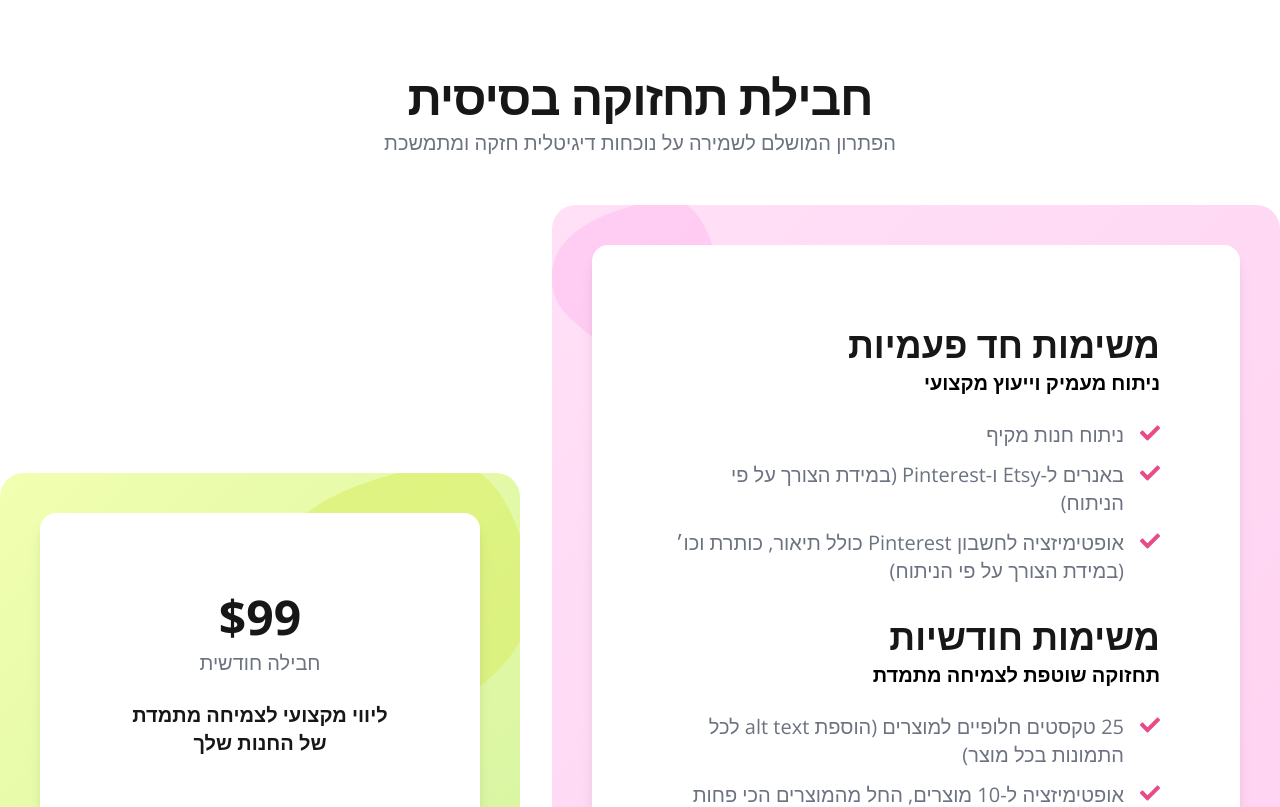
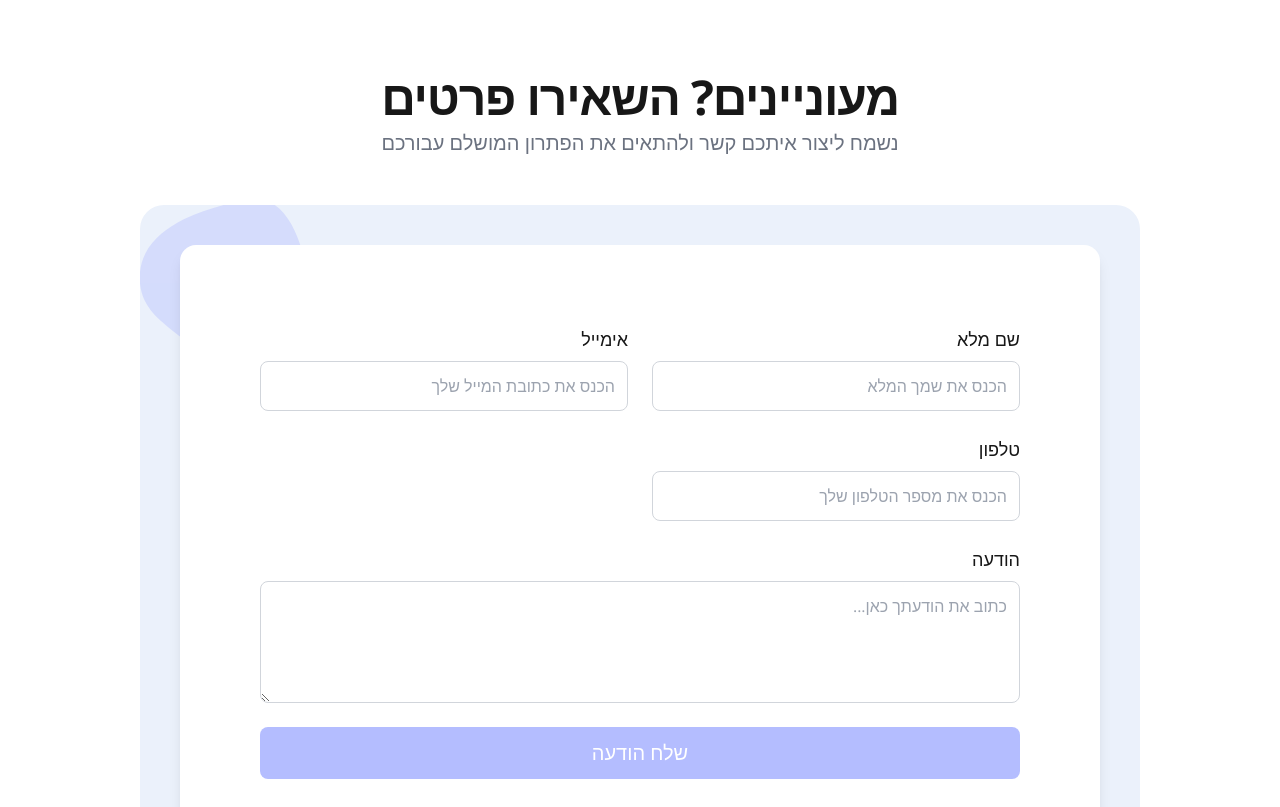
Before and after one commit to sheilagoopss/goopss-new, a Next.js app: page /il in a window 1280 px wide. Shown: the part 5560-6367 px from the top of the page. Built offline with nearby package versions, Linux system fonts and the light colour scheme; no server answers.

Commit message:
added contact form section

```diff
--- a/src/app/il/page.tsx
+++ b/src/app/il/page.tsx
@@ -7,6 +7,7 @@ import MultiSlideSlider from "@/components/landing/MultiSlideSlider";
 import { Open_Sans } from "next/font/google";
 import FloatingWhatsApp from "@/components/common/FloatingWhatsApp"
 import MaintenancePackage from "@/components/landing/MaintenancePackage"
+import ContactForm from "@/components/landing/ContactForm"
 
 const openSansHebrew = Open_Sans({
   subsets: ["hebrew"],
@@ -296,6 +297,7 @@ const Page = () => {
           </div>
         </div>
       </div>
+      <ContactForm />
       <MaintenancePackage />
       <div
         style={{
--- /dev/null
+++ b/src/components/landing/ContactForm.tsx
@@ -0,0 +1,93 @@
+"use client"
+
+import { Open_Sans } from "next/font/google"
+import { FormEvent } from "react"
+
+const openSansHebrew = Open_Sans({
+  subsets: ["hebrew"],
+  weight: ["400", "500", "600", "700"],
+  variable: "--font-open-sans-hebrew",
+})
+
+export default function ContactForm() {
+  const handleSubmit = (e: FormEvent<HTMLFormElement>) => {
+    e.preventDefault()
+    // Form handling will be added here later
+    console.log("Form submitted")
+  }
+
+  return (
+    <section className={`w-full py-16 md:py-24 ${openSansHebrew.variable} font-sans`} dir="rtl">
+      <div className="container mx-auto px-4 md:px-0">
+        <div className="flex flex-col items-center text-center mb-12">
+          <h2 className="text-5xl font-bold tracking-tight mb-2">מעוניינים? השאירו פרטים</h2>
+          <p className="text-gray-500 text-xl max-w-[700px]">
+            נשמח ליצור איתכם קשר ולהתאים את הפתרון המושלם עבורכם
+          </p>
+        </div>
+
+        <div className="w-full max-w-[1000px] mx-auto">
+          <div className="relative rounded-3xl p-0 md:p-0 overflow-hidden w-full" style={{background: '#EBF1FB'}}>
+            {/* Blob SVG */}
+            <svg className="absolute -top-10 -left-10 w-60 h-60 opacity-40" viewBox="0 0 200 200" xmlns="http://www.w3.org/2000/svg">
+              <path fill="#B4BDFF" d="M44.8,-67.2C56.6,-59.7,63.7,-44.2,68.2,-29.2C72.7,-14.2,74.6,0.3,70.2,13.2C65.8,26.1,55.1,37.4,43.1,46.7C31.1,56,17.8,63.3,3.2,62.1C-11.4,60.9,-22.8,51.2,-34.2,42.2C-45.6,33.2,-57,24.9,-62.7,13.1C-68.4,1.3,-68.4,-13.9,-62.2,-26.2C-56,-38.5,-43.6,-48,-30.2,-54.7C-16.8,-61.4,-2.4,-65.3,12.2,-69.1C26.8,-72.9,41.6,-76.7,44.8,-67.2Z" transform="translate(100 100)" />
+            </svg>
+            {/* White Content Box */}
+            <div className="relative bg-white rounded-2xl shadow-lg p-14 md:p-20 m-10">
+              <form onSubmit={handleSubmit} className="flex flex-col gap-6">
+                <div className="grid md:grid-cols-2 gap-6">
+                  <div className="flex flex-col gap-2">
+                    <label htmlFor="name" className="text-lg font-medium">שם מלא</label>
+                    <input
+                      type="text"
+                      id="name"
+                      name="name"
+                      className="border border-gray-300 rounded-lg p-3 focus:outline-none focus:ring-2 focus:ring-pink-200 text-right"
+                      placeholder="הכנס את שמך המלא"
+                    />
+                  </div>
+                  <div className="flex flex-col gap-2">
+                    <label htmlFor="email" className="text-lg font-medium">אימייל</label>
+                    <input
+                      type="email"
+                      id="email"
+                      name="email"
+                      className="border border-gray-300 rounded-lg p-3 focus:outline-none focus:ring-2 focus:ring-pink-200 text-right"
+                      placeholder="הכנס את כתובת המייל שלך"
+                    />
+                  </div>
+                  <div className="flex flex-col gap-2">
+                    <label htmlFor="phone" className="text-lg font-medium">טלפון</label>
+                    <input
+                      type="tel"
+                      id="phone"
+                      name="phone"
+                      className="border border-gray-300 rounded-lg p-3 focus:outline-none focus:ring-2 focus:ring-pink-200 text-right"
+                      placeholder="הכנס את מספר הטלפון שלך"
+                    />
+                  </div>
+                </div>
+                <div className="flex flex-col gap-2">
+                  <label htmlFor="message" className="text-lg font-medium">הודעה</label>
+                  <textarea
+                    id="message"
+                    name="message"
+                    rows={4}
+                    className="border border-gray-300 rounded-lg p-3 focus:outline-none focus:ring-2 focus:ring-pink-200 text-right"
+                    placeholder="כתוב את הודעתך כאן..."
+                  />
+                </div>
+                <button
+                  type="submit"
+                  className="bg-[#B4BDFF] text-white rounded-lg py-3 px-6 text-lg font-medium hover:bg-[#9BA4E6] transition-colors"
+                >
+                  שלח הודעה
+                </button>
+              </form>
+            </div>
+          </div>
+        </div>
+      </div>
+    </section>
+  )
+}
```
